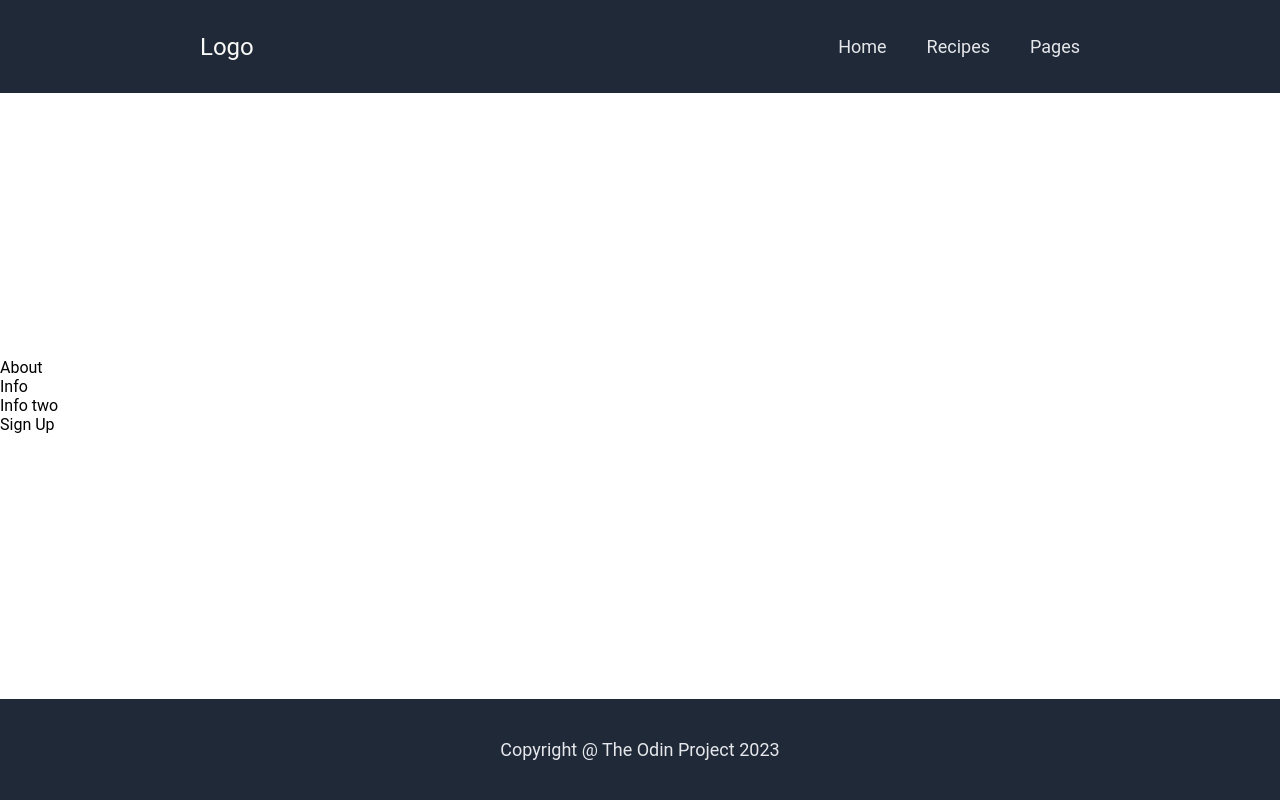
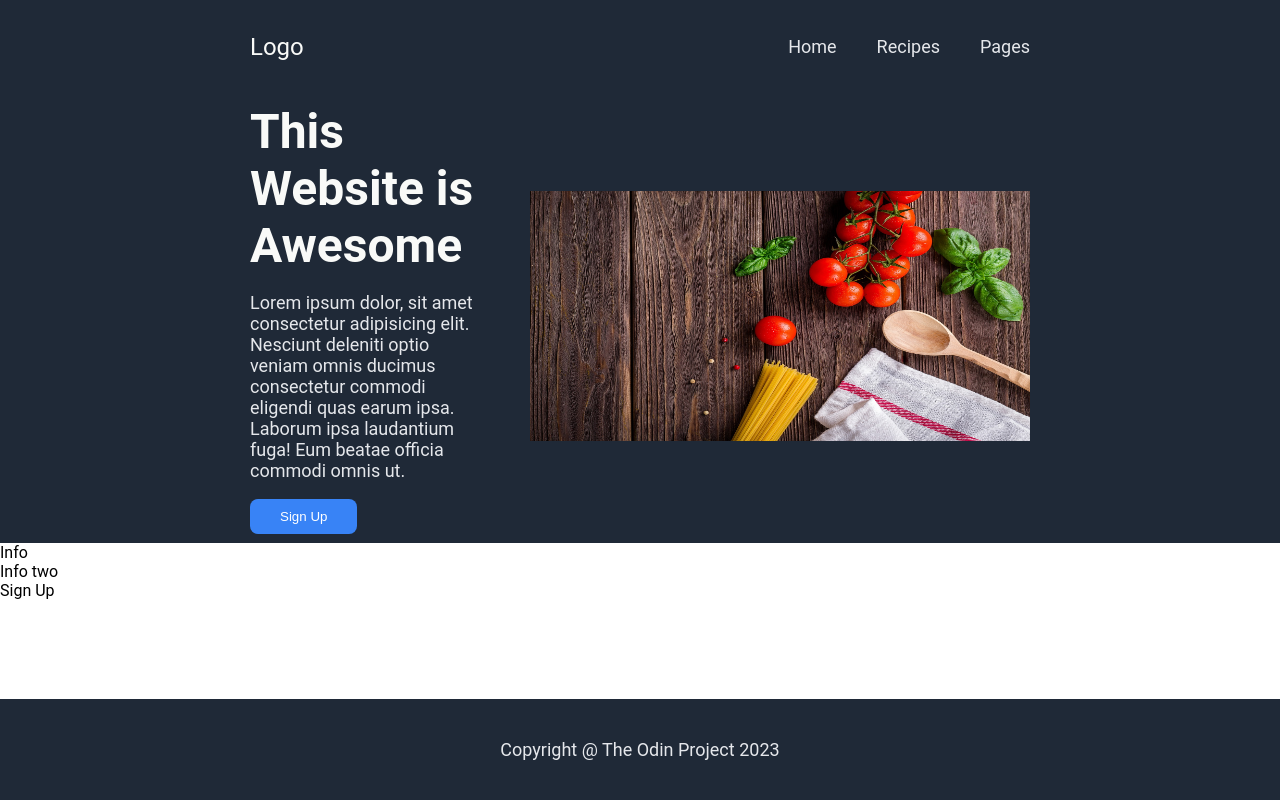
Before and after one commit to kumarmash/landing-page, a plain HTML site: page index.html in a window 1280 px wide. Drawn offline with Linux system fonts and the light colour scheme.

Commit message:
Added header and about section in html and css

```diff
--- a/css/styles.css
+++ b/css/styles.css
@@ -9,23 +9,13 @@ body{
     /* border: 1px solid black; */
 }
 
-
+/* header style */
 .header{
     display: flex;
     justify-content: space-between;
     align-items: center;
     background-color: #1f2937 ;
-    padding:20px 200px;
-}
-
-.footer{
-    font-size: 18px;
-    color: #e5e7eb;
-    background-color: #1f2937 ;
-    padding: 40px;
-    display: flex;
-    align-items: center;
-    justify-content: center;
+    padding:20px 250px;
 }
 
 ul{
@@ -44,3 +34,60 @@ a{
     font-size: 24px;
     color: #f9faf8;
 }
+
+/*footer style*/
+
+.footer{
+    font-size: 18px;
+    color: #e5e7eb;
+    background-color: #1f2937 ;
+    padding: 40px;
+    display: flex;
+    align-items: center;
+    justify-content: center;
+}
+
+
+/*Body style*/
+
+.body{
+    display: flex;
+    flex-direction: column;
+    flex: 1;
+}
+
+  /*About section */
+.about{
+    display: flex;
+    padding: 100px 250px;
+    justify-content: space-between;
+    background-color: #1f2937;
+    align-items: center;
+    gap: 50px;
+    max-height: 250px;
+}
+
+.about-image >img{
+    height: 250px;
+    width: 500px;
+}
+
+#site-heading{
+    font-size: 48px;
+    font-weight: bolder;
+    color: #f9faf8;
+    margin: 0;
+}
+
+#site-desc{
+    color: #e5e7eb;
+    font-size: 18px;
+}
+
+.sign-up-btn{
+    background-color: #3883f6;
+    padding: 10px 30px;
+    color: white;
+    border-radius: 8px;
+    border: none;
+}
--- a/index.html
+++ b/index.html
@@ -19,7 +19,18 @@
         </div>
       </div>
       <div class="body">
-        <div class="about">About</div>
+        <div class="about">
+            <div class="about-text">
+                <p id="site-heading">This Website is Awesome</p>
+                <p id="site-desc">Lorem ipsum dolor, sit amet consectetur adipisicing elit. Nesciunt deleniti optio veniam omnis ducimus consectetur commodi eligendi quas earum ipsa. Laborum ipsa laudantium fuga! Eum beatae officia commodi omnis ut.</p>
+                <button class="sign-up-btn">
+                    Sign Up
+                </button>
+            </div>
+            <div class="about-image">
+                <img src="./img/food-image-01.jpg" alt="food-image">
+             </div>
+        </div>
         <div class="information">Info</div>
         <div class="information-two">Info two</div>
         <div class="signup">Sign Up</div>
```
Also changed, not shown: img/food-image-01.jpg (added).
